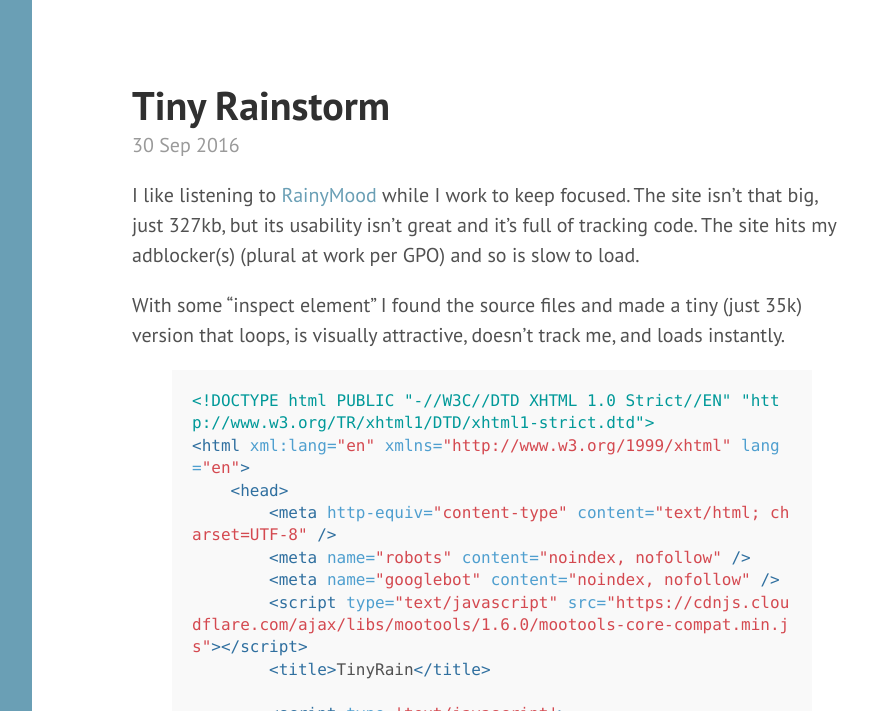
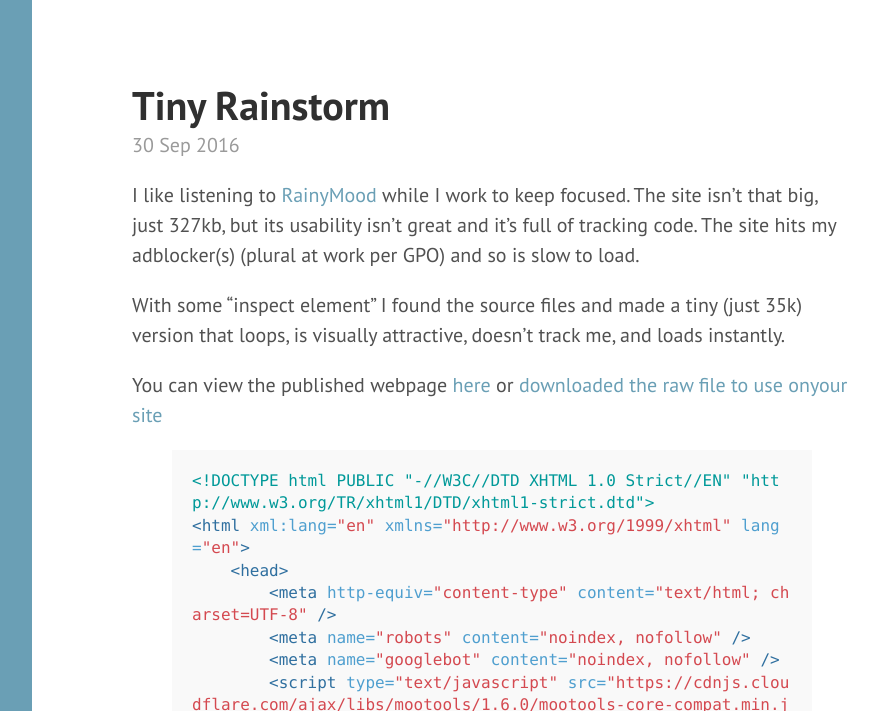
Before and after one commit to z3ugma/z3ugma.github.io, a Jekyll site: the page built from _posts/2016-09-30-tiny-rainstorm.markdown, in a window 1280 px wide and 1400 px high, cut to the strip 0-711 px from the top of the window. Shown: the whole strip, without its empty margins (328-1206 px from the left). Built offline with Jekyll 4.4.1, drawn with Linux system fonts in a browser that asks for light colours; Markdown is read by kramdown in place of the engine named in the settings; some of the changed text lies outside the part shown.

Commit message:
Update 2016-09-30-tiny-rainstorm.markdown

```diff
--- a/_posts/2016-09-30-tiny-rainstorm.markdown
+++ b/_posts/2016-09-30-tiny-rainstorm.markdown
@@ -9,6 +9,8 @@ published: true
 I like listening to [RainyMood](http://www.rainymood.com) while I work to keep focused. The site isn't that big, just 327kb, but its usability isn't great and it's full of tracking code. The site hits my adblocker(s) (plural at work per GPO) and so is slow to load.
 
 With some "inspect element" I found the source files and made a tiny (just 35k) version that loops, is visually attractive, doesn't track me, and loads instantly.
+
+You can view the published webpage [here](/files/tinyrain.html) or [downloaded the raw file to use onyour site](https://raw.githubusercontent.com/z3ugma/z3ugma.github.io/master/files/tinyrain.html)
 
 {% highlight html %}
 <!DOCTYPE html PUBLIC "-//W3C//DTD XHTML 1.0 Strict//EN" "http://www.w3.org/TR/xhtml1/DTD/xhtml1-strict.dtd">
```
Also changed, not shown: other parts of _posts/2016-09-30-tiny-rainstorm.markdown (+0 -2 lines).
